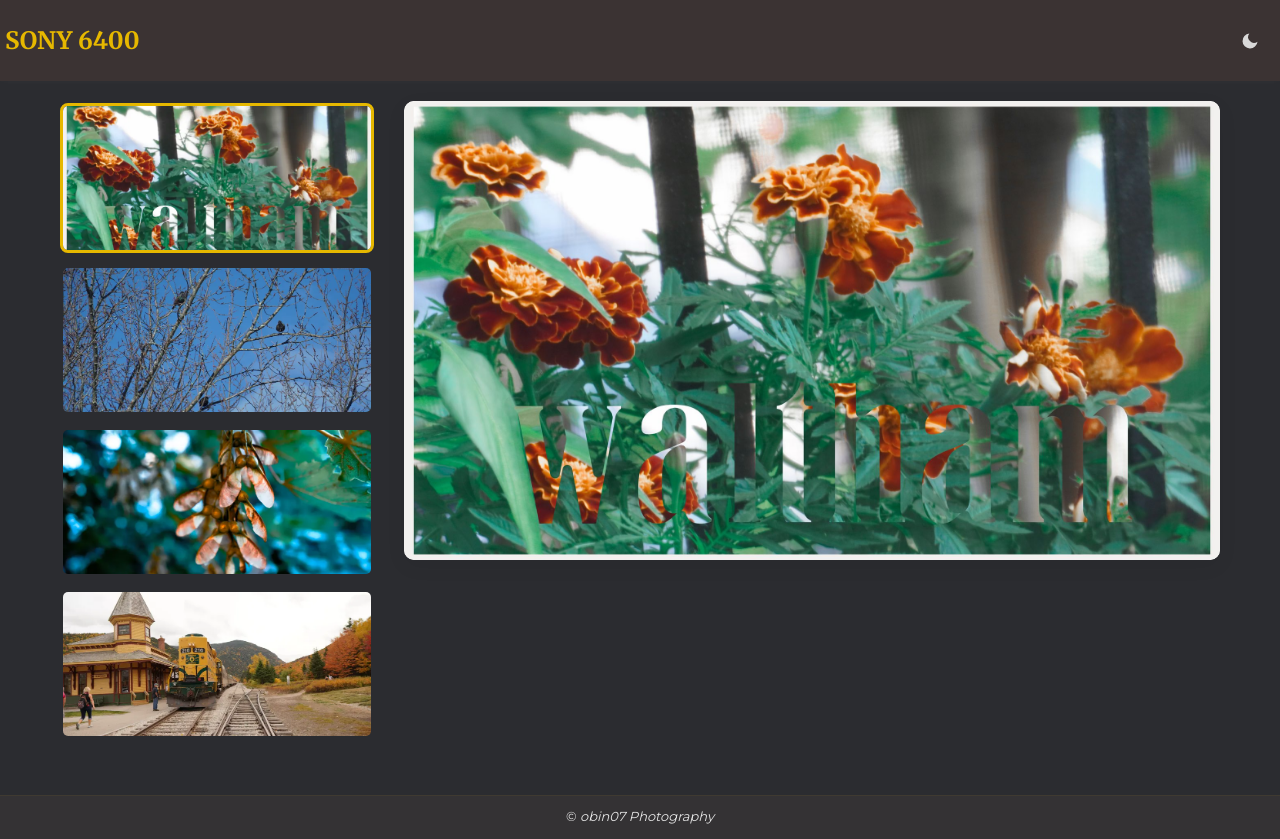
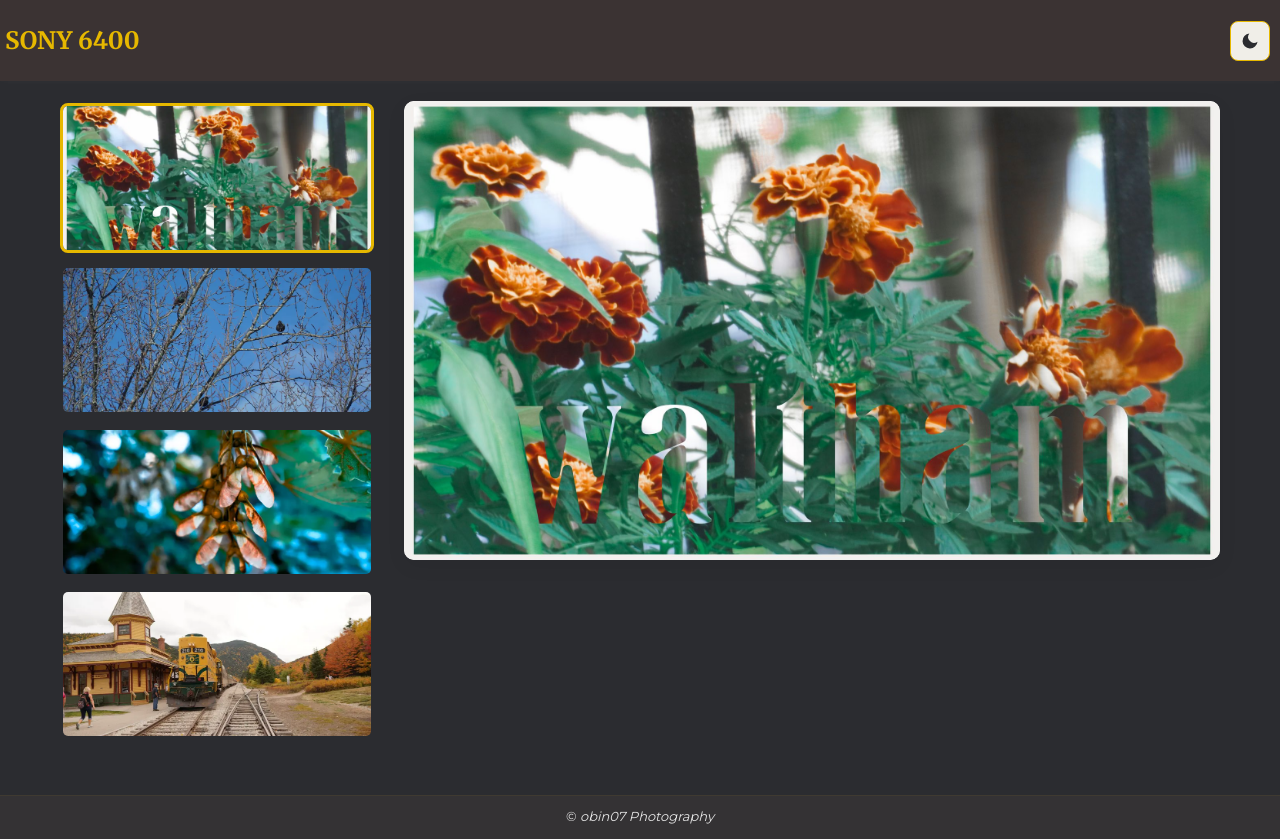
Before and after one commit to obin07/obin07.github.io, a website: page index.html in a window 1280 px wide. Both pictures are taken after a click on the button "Toggle dark mode". Drawn offline with Linux system fonts and the light colour scheme.

Commit message:
fix light mode toggle issue

```diff
--- a/style.css
+++ b/style.css
@@ -248,9 +248,11 @@ body.dark footer { background: #343234; color: #e6e6e6; }
 /* Nav actions */
 .nav-actions { margin-left: auto; display: flex; align-items: center; padding-right: 10px; }
 .dark-toggle {
-  background: transparent; border: none; color: inherit; cursor: pointer; width: 40px; height: 40px; display: inline-flex; align-items: center; justify-content: center; border-radius: 8px;
+  background: var(--surface); border: 1px solid var(--accent); color: var(--nav-bg); cursor: pointer; width: 40px; height: 40px; display: inline-flex; align-items: center; justify-content: center; border-radius: 8px; transition: background-color 160ms ease, color 160ms ease, transform 160ms ease;
 }
-.dark-toggle:hover { background: rgba(0,0,0,0.06); }
+.dark-toggle:hover { background: var(--accent); color: var(--nav-bg); transform: translateY(-1px); }
+.dark-toggle:focus-visible { outline: 3px solid var(--focus); outline-offset: 2px; }
 .dark-toggle svg { display: block; }
 
-body.dark .dark-toggle { color: #d9d9d9; }
+body.dark .dark-toggle { background: #f0eee8; color: #2b2c30; }
+body.dark .dark-toggle:hover { background: var(--accent); color: #2b2c30; }
```
